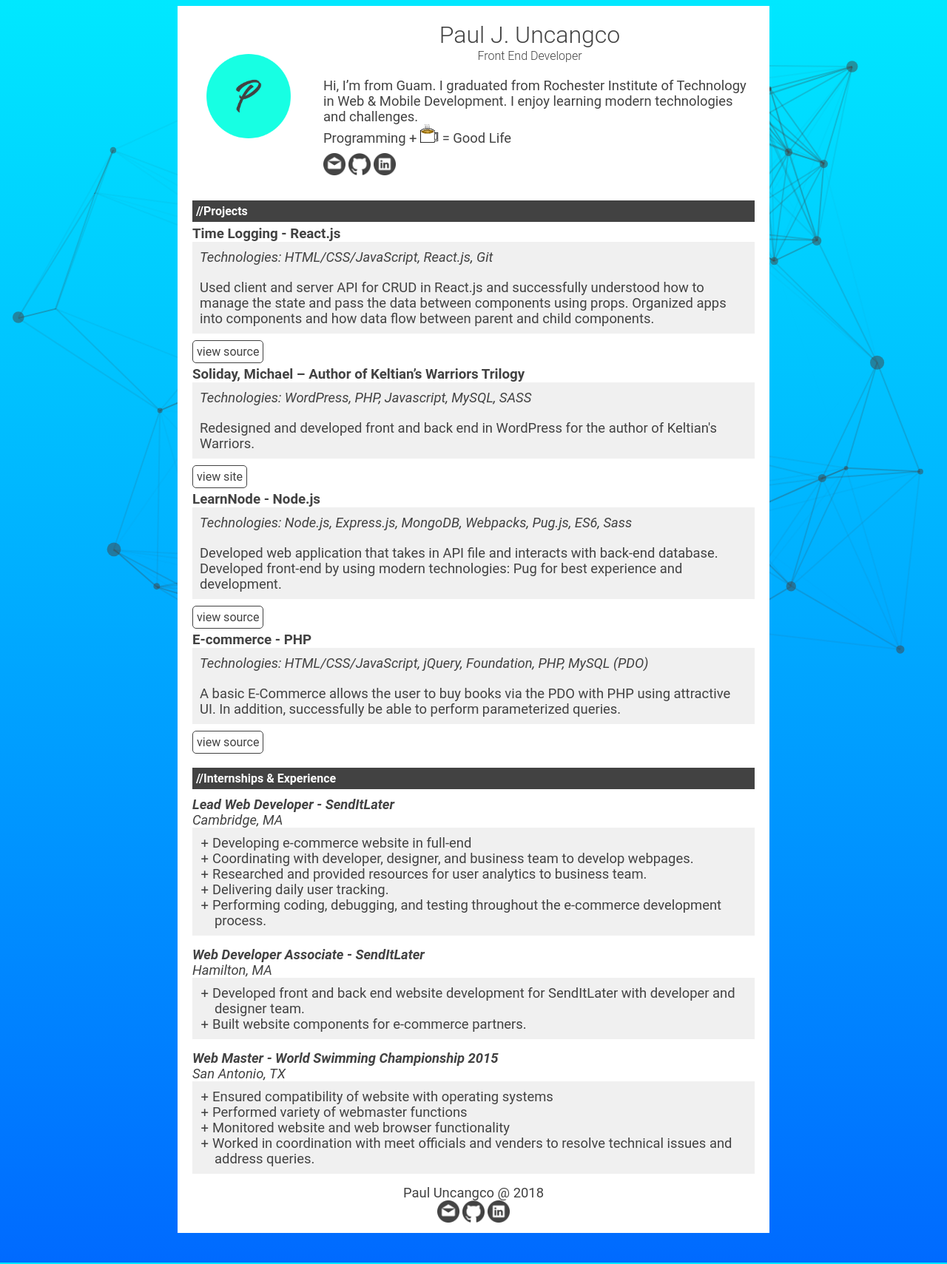
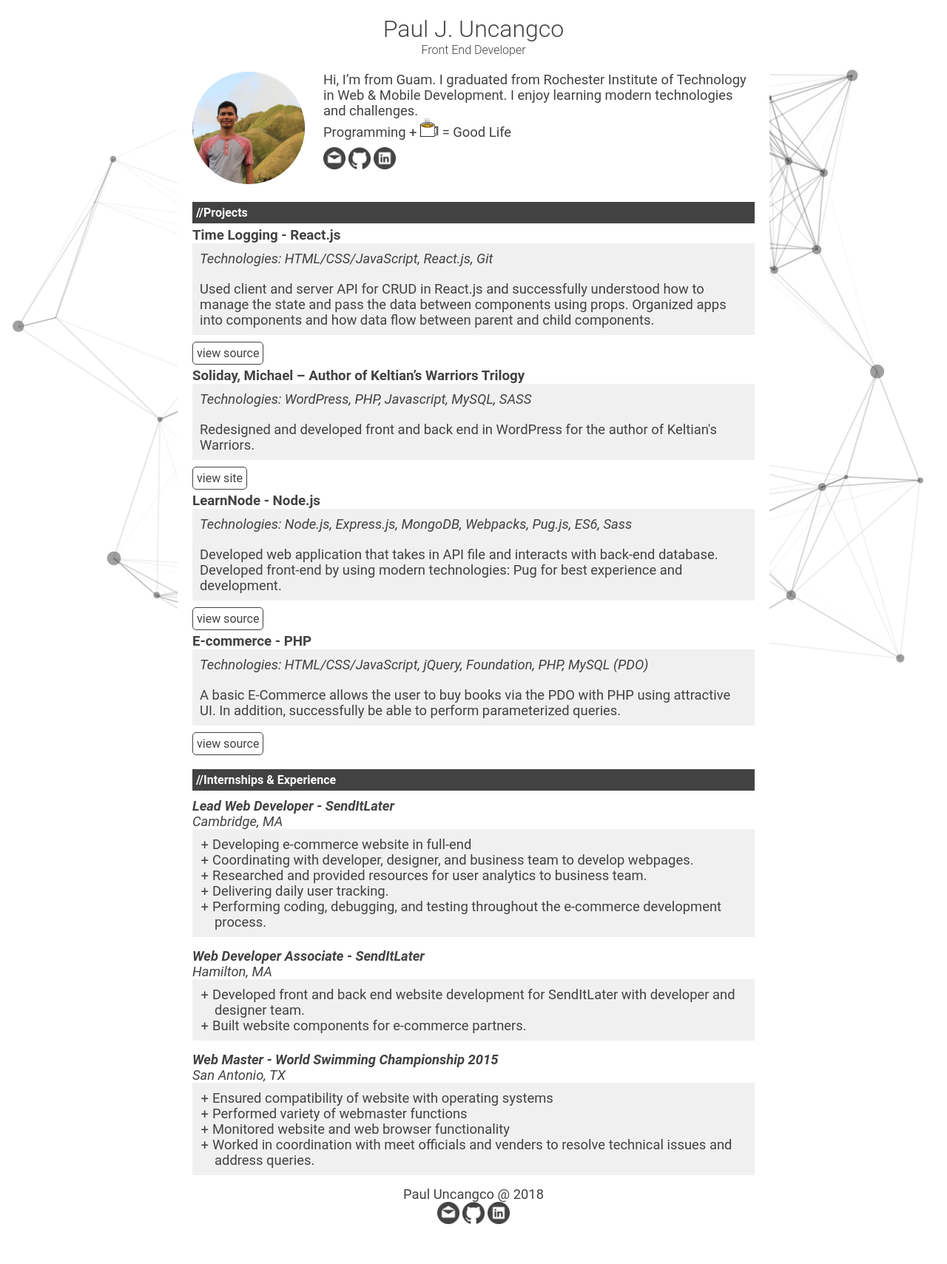
Before and after one commit to islanderTron/islandertron.github.io, a Jekyll site: the page built from index.md, in a window 1280 px wide. Shown: the whole page at 74% size. Built offline with Jekyll 4.4.1, drawn with Linux system fonts in a browser that asks for light colours.

Commit message:
Revert "Logo"
This reverts commit e2617951a08b9d95ca56f7052ed5422ba45a8624.

```diff
--- a/_includes/header.html
+++ b/_includes/header.html
@@ -1,14 +1,13 @@
 
-    <div class="intro_wrap">
-        <div class="img_of_me">
-            <img src="/assets/images/logo.png" alt="Paul">
-        </div>
-        <div class="wrapped">
     <div class="title">
         <a class="text" href="/">
             <h1>Paul J. Uncangco</h1>
             <h2>Front End Developer</h2>
         </a>
+    </div>
+    <div class="intro_wrap">
+        <div class="img_of_me">
+            <img src="/assets/images/7192265.jpeg" alt="Paul standing behind green mountain in Guam">
         </div>
         <div class="intro">
             <p>{{ site.description }}</p>
@@ -18,7 +17,6 @@
             {% include logos.html %}
         </div>
     </div>
-    </div>
     <div class="projects">
         {% include projects.html%}
     </div>
--- a/_sass/layout.scss
+++ b/_sass/layout.scss
@@ -24,7 +24,6 @@ body {
         width: 100%;
         margin: 0;
     }
-    background: linear-gradient(#00E8FF, #006AFF);
 }
 #particles-js {
     position: absolute;
@@ -66,9 +65,6 @@ body {
     display: grid;
     grid-template-columns: 20% 80%;
     .img_of_me {
-        display: flex;
-        justify-content: center;
-        flex-direction: column;
         img{
             width: 100%;
             @media (max-width: 800px) {
```
Lines whose indentation alone changed are shown as unchanged.
